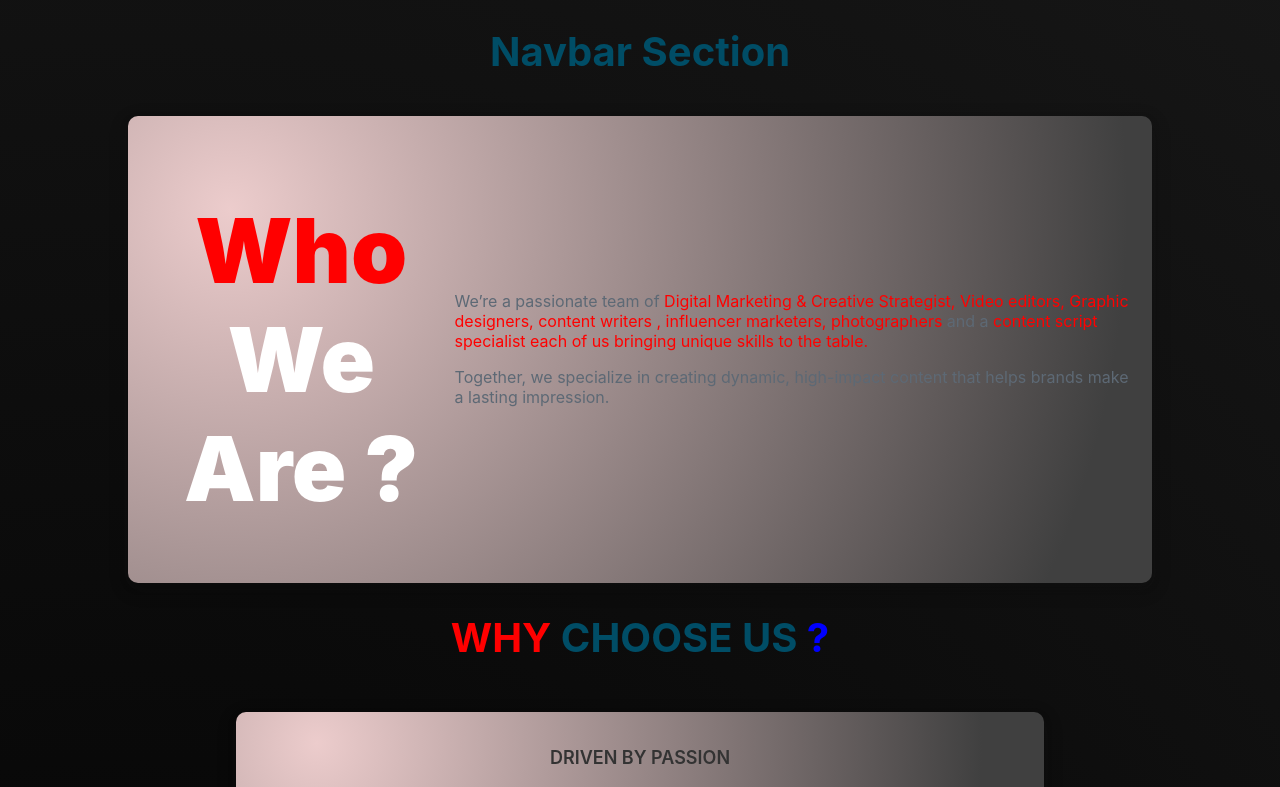
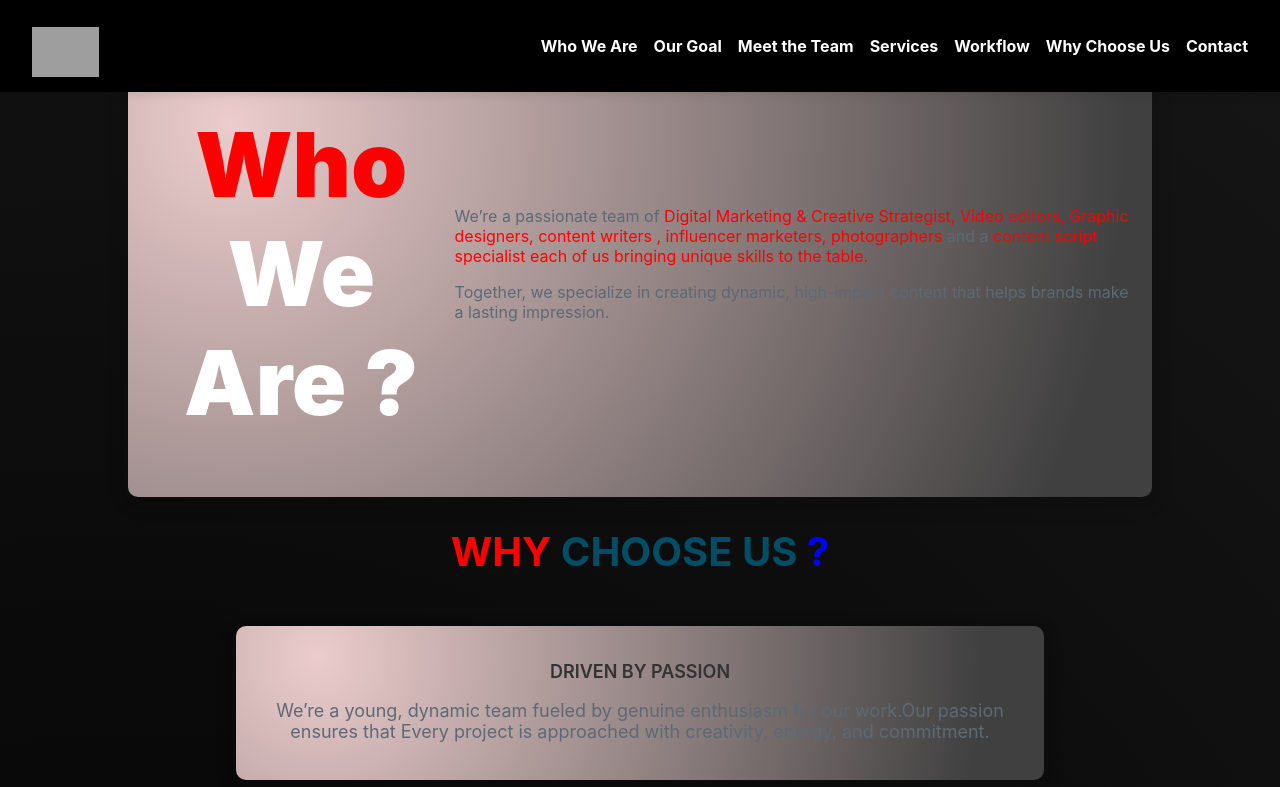
Before and after one commit to PiyushGogo/just-do-it, a React (Create React App) app in the folder just-do-it/: page / in a window 1280 px wide. Shown: the top 787 px of the page. Built offline with nearby package versions, Linux system fonts and the light colour scheme; grey boxes are pictures that could not be loaded.

Commit message:
header section

```diff
--- a/just-do-it/src/App.js
+++ b/just-do-it/src/App.js
@@ -1,15 +1,14 @@
 import logo from "./logo.svg";
 import "./App.css";
 import Footer from "./components/Footer/Footer";
-import Navbar from "./components/Navbar/Navbar";
 import Home from "./pages/Home/Home";
 import { Route, Routes } from "react-router-dom";
-import WhoWeAre from "./pages/WhoWeAre/WhoWeAre";
+import Header from "./components/Header/Header";
 
 function App() {
   return (
     <div className="App">
-      <Navbar />
+      <Header />
       <Routes>
         <Route path="/" element={<Home />} />
       </Routes>
--- /dev/null
+++ b/just-do-it/src/components/Header/Header.css
@@ -0,0 +1,124 @@
+/* Header.css */
+.header {
+    display: flex;
+    justify-content: space-between;
+    align-items: center;
+    padding: 1rem 2rem;
+    background-color: #000;
+    height: 60px; /* Height of the header */
+    position: relative;
+    position: fixed;
+    top: 0;
+    left: 0;
+    right: 0;
+    z-index: 1000; /* Ensure the header stays above other content */
+    box-shadow: 0 2px 10px rgba(0, 0, 0, 0.1);
+}
+
+
+.header .logo {
+    height: 50px; /* Keep the logo size responsive */
+    width: auto; /* Maintain aspect ratio */
+    position: relative;
+    top: 0.5rem;
+}
+
+/* Navigation styles */
+.header nav {
+    display: flex;
+}
+
+.header nav ul {
+    display: flex;
+    list-style: none;
+    gap: 1rem;
+    margin: 0;
+}
+
+.header nav ul li a {
+    text-decoration: none;
+    color: var(--primary-text, #fff); /* Default white text */
+    font-weight: bold;
+    position: relative;
+    padding-bottom: 5px;
+    transition: color 0.3s ease, transform 0.3s ease; /* Add smooth transitions for color and hover effects */
+}
+
+/* Hover effect for each navigation link */
+.header nav ul li a:hover {
+    color: #ff6600; /* Change text color on hover */
+    transform: scale(1.1); /* Add scale animation */
+}
+
+/* Sliding underline effect */
+.header nav ul li a::after {
+    content: '';
+    position: absolute;
+    left: 0;
+    bottom: 0;
+    width: 0;
+    height: 2px;
+    background-color: #ff6600; /* Underline color */
+    transition: width 0.3s ease; /* Smooth sliding effect */
+}
+
+.header nav ul li a:hover::after {
+    width: 100%; /* Full-width underline on hover */
+}
+
+/* Mobile menu styles */
+.menu-toggle {
+    display: none; /* Hide menu toggle by default */
+    cursor: pointer;
+    font-size: 24px; /* Size of menu icon */
+    color: #fff; /* Color of menu icon */
+}
+
+.header nav.nav-open {
+    display: flex; /* Show nav when toggled */
+}
+
+/* Mobile styles */
+@media (max-width: 768px) {
+    .header {
+        flex-direction: row; /* Stack header items vertically */
+        align-items: flex-start; /* Align items to the start */
+        padding: 0.5rem 1rem; /* Add padding for better mobile layout */
+    }
+
+    .header nav {
+        display: none; /* Hide navigation by default */
+        flex-direction: column; /* Stack items vertically in mobile view */
+        width: 100%; /* Full width */
+        position: absolute; /* Position it below the header */
+        top: 60px; /* Adjust based on header height */
+        left: 0;
+        background-color: #000; /* Background color to match header */
+        z-index: 10; /* Ensure it appears above other elements */
+    }
+
+    .header nav.nav-open {
+        display: flex; /* Show nav when toggled */
+    }
+
+    .menu-toggle {
+        display: block; /* Show menu toggle on mobile */
+    }
+
+    .header nav ul {
+        flex-direction: column; /* Stack items vertically */
+        gap: 1rem; /* Adjust gap between items */
+        width: 100%;
+        padding: 1rem 0; /* Add padding */
+    }
+
+    .header nav ul li a {
+        text-align: left; /* Align links to the left */
+        padding: 1rem 2rem; /* Increase padding for easier tap */
+        font-size: 18px; /* Adjust font size for better mobile readability */
+    }
+
+    .header nav ul li a:hover {
+        transform: none; /* Remove hover transform on mobile */
+    }
+}
--- /dev/null
+++ b/just-do-it/src/components/Header/Header.jsx
@@ -0,0 +1,48 @@
+import React, { useState } from "react";
+import "./Header.css";
+
+const Header = () => {
+  const [isMenuOpen, setIsMenuOpen] = useState(false);
+
+  const toggleMenu = () => {
+    setIsMenuOpen(!isMenuOpen);
+  };
+
+  return (
+    <header className="header">
+      <a href="#hero">
+        <img src="/logo.png" alt="Just Do It Logo" className="logo" />
+      </a>
+      <div className="menu-toggle" onClick={toggleMenu}>
+        ☰ {/* Menu icon */}
+      </div>
+      <nav className={isMenuOpen ? "nav-open" : ""}>
+        <ul>
+          <li>
+            <a href="#who-we-are">Who We Are</a>
+          </li>
+          <li>
+            <a href="#goal">Our Goal</a>
+          </li>
+          <li>
+            <a href="#team">Meet the Team</a>
+          </li>
+          <li>
+            <a href="#services">Services</a>
+          </li>
+          <li>
+            <a href="#workflow">Workflow</a>
+          </li>
+          <li>
+            <a href="#why-choose-us">Why Choose Us</a>
+          </li>
+          <li>
+            <a href="#contact">Contact</a>
+          </li>
+        </ul>
+      </nav>
+    </header>
+  );
+};
+
+export default Header;
--- a/just-do-it/src/components/Navbar/Navbar.css
+++ /dev/null
@@ -1,3 +0,0 @@
-.navbar{
-    color: white;
-}
--- a/just-do-it/src/components/Navbar/Navbar.jsx
+++ /dev/null
@@ -1,11 +0,0 @@
-import React from "react";
-
-const Navbar = () => {
-  return (
-    <div className="navbar">
-      <h1>Navbar Section</h1>
-    </div>
-  );
-};
-
-export default Navbar;
--- a/just-do-it/src/pages/HighlightsSection/HighlightsSection.css
+++ b/just-do-it/src/pages/HighlightsSection/HighlightsSection.css
@@ -36,7 +36,7 @@
 
 .highlight-video {
   width: 100%;
-  height: auto;
+  height: 200px;
   display: block;
 }
 
--- a/just-do-it/src/pages/HighlightsSection/HighlightsSection.jsx
+++ b/just-do-it/src/pages/HighlightsSection/HighlightsSection.jsx
@@ -28,7 +28,7 @@ const highlightsData = [
   },
   {
     title: "FITNESS INFLUENCER WORKOUTS",
-    video: "https://www.w3schools.com/html/mov_bbb.mp4", // Replace with your video URL
+    video: "/Vinay.mp4", // Replace with your video URL
     description:
       "Creative, high-energy workout videos featuring fitness influencers, designed to inspire and motivate audiences while promoting a healthy lifestyle.",
   },
```
